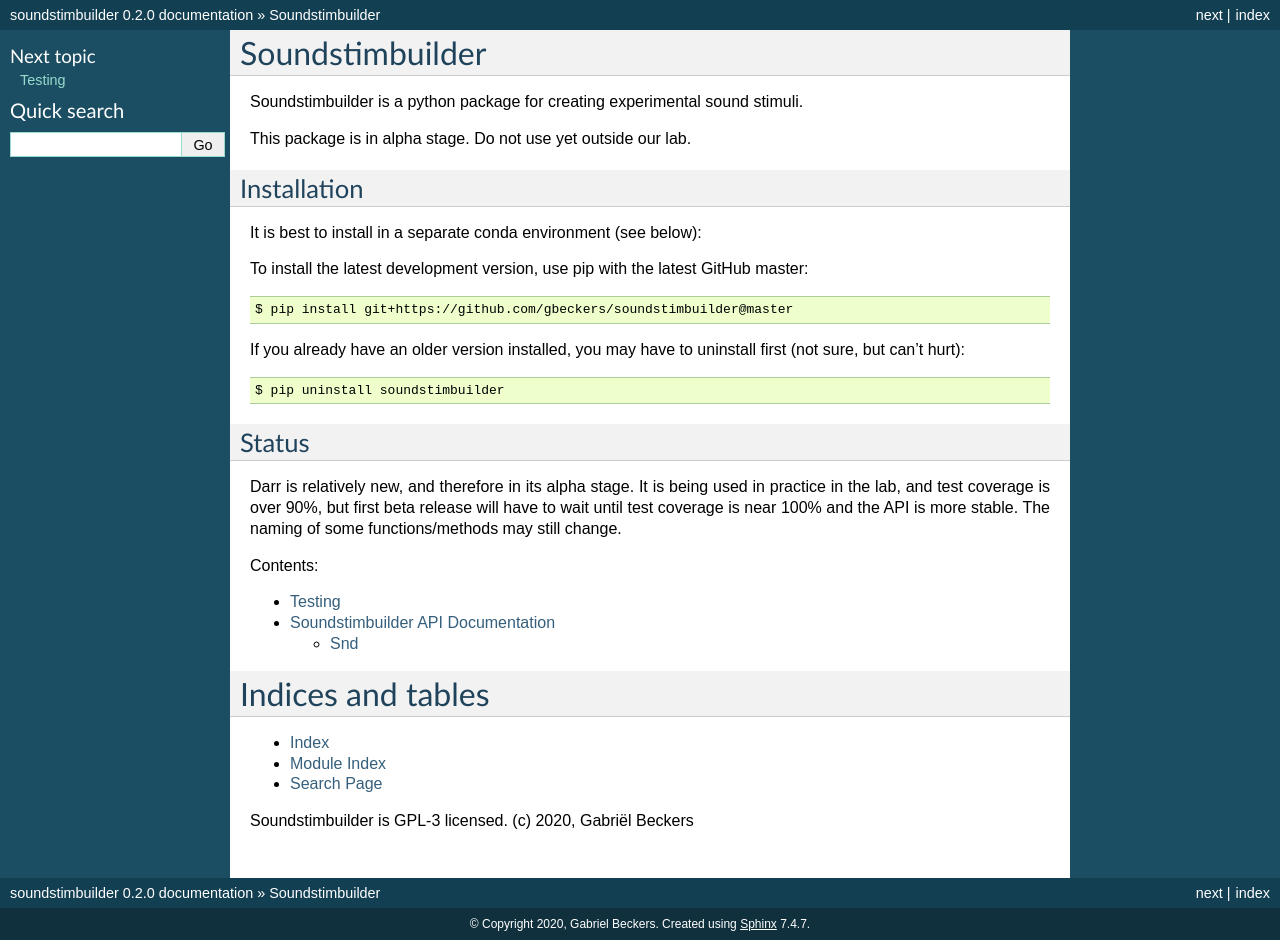
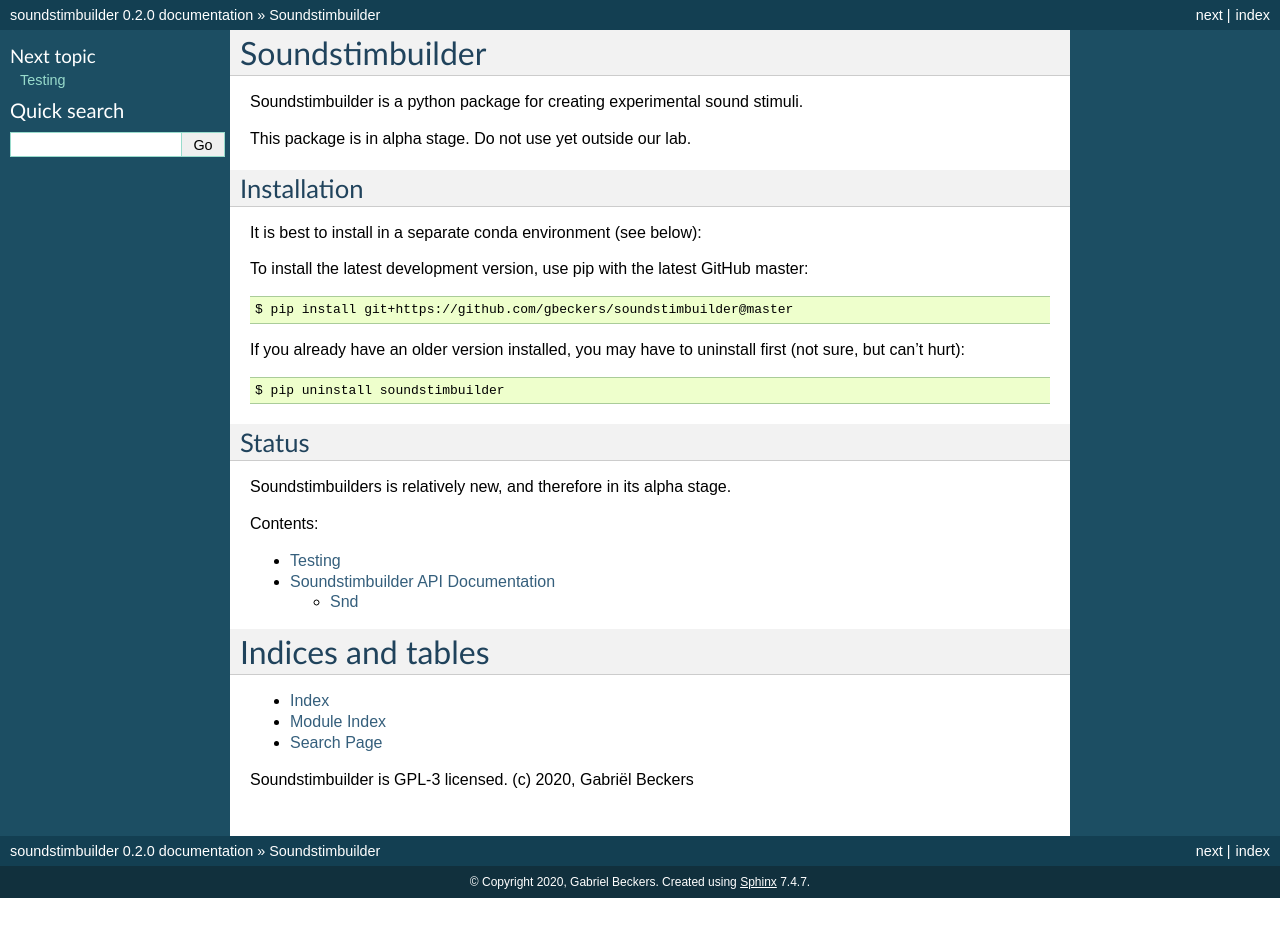
Before and after one commit to gbeckers/soundstimbuilder, a Sphinx documentation site: the page built from docs/index.rst, in a window 1280 px wide. Built offline with Sphinx 7.4.7, drawn with Linux system fonts in a browser that asks for light colours; after the commit the page ends 900 px from its top, so only the background shows below that.

Commit message:
doc improvement

```diff
--- a/docs/index.rst
+++ b/docs/index.rst
@@ -22,10 +22,7 @@
 
 Status
 ------
-Darr is relatively new, and therefore in its alpha stage. It is being used in
-practice in the lab, and test coverage is over 90%, but first beta release will
-have to wait until test coverage is near 100% and the API is more stable. The
-naming of some functions/methods may still change.
+Soundstimbuilders is relatively new, and therefore in its alpha stage.
 
 
 .. toctree::
```
